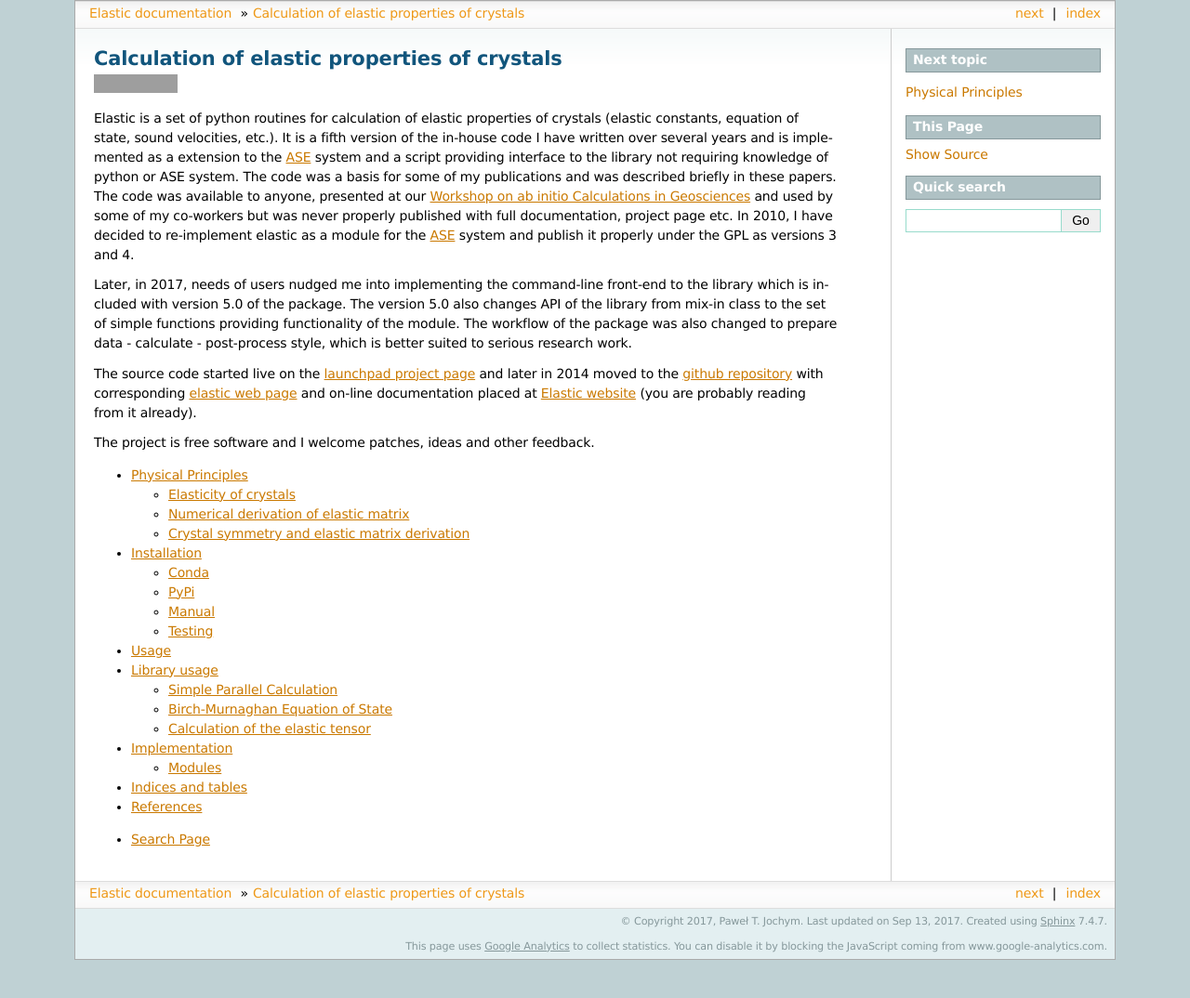
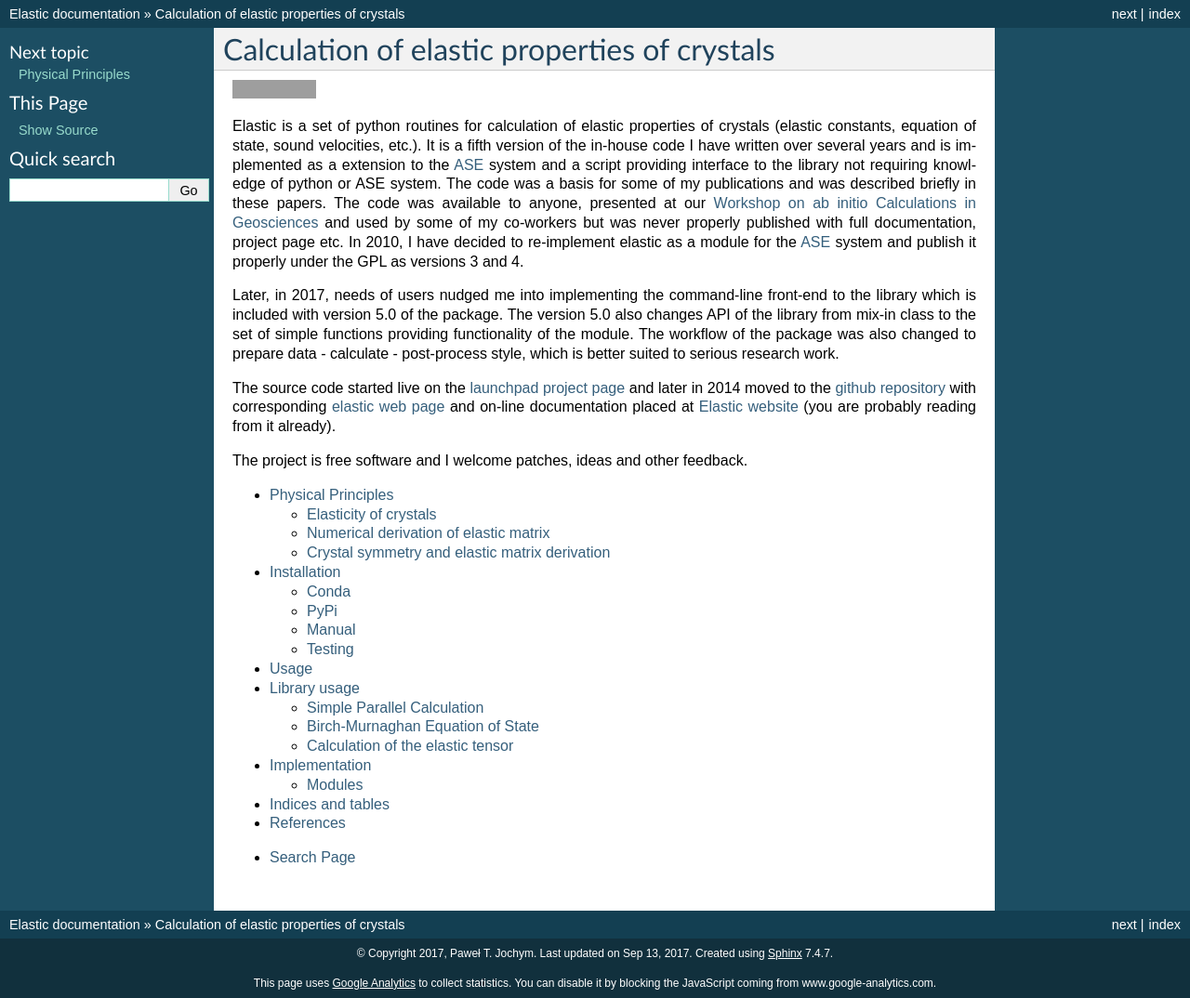
Before and after one commit to jochym/Elastic, a Sphinx documentation site: the page built from docs/source/index.rst, in a window 1280 px wide. Shown: the whole page at 93% size. Built offline with Sphinx 7.4.7, drawn with Linux system fonts in a browser that asks for light colours; comment, search, counter and statistics services are not loaded; before the commit the page ends 1033 px from its top, so only the background shows below that; grey boxes are pictures that could not be loaded.

```diff
--- a/docs/source/conf.py
+++ b/docs/source/conf.py
@@ -22,7 +22,7 @@ sys.path.insert(0, os.path.abspath('../../example'))
 # -- General configuration -----------------------------------------------------
 
 # If your documentation needs a minimal Sphinx version, state it here.
-#needs_sphinx = '1.0'
+# needs_sphinx = '1.6'
 
 # Add any Sphinx extension module names here, as strings. They can be extensions
 # coming with Sphinx (named 'sphinx.ext.*') or your custom ones.
@@ -93,7 +93,8 @@ exclude_patterns = []
 # The theme to use for HTML and HTML Help pages.  See the documentation for
 # a list of builtin themes.
 # html_theme = 'bizstyle'
-html_theme = 'sphinxdoc'
+# html_theme = 'sphinxdoc'
+html_theme = 'default'
 
 #jsmath_path = 'jsmath/easy/load.js'
 
```
